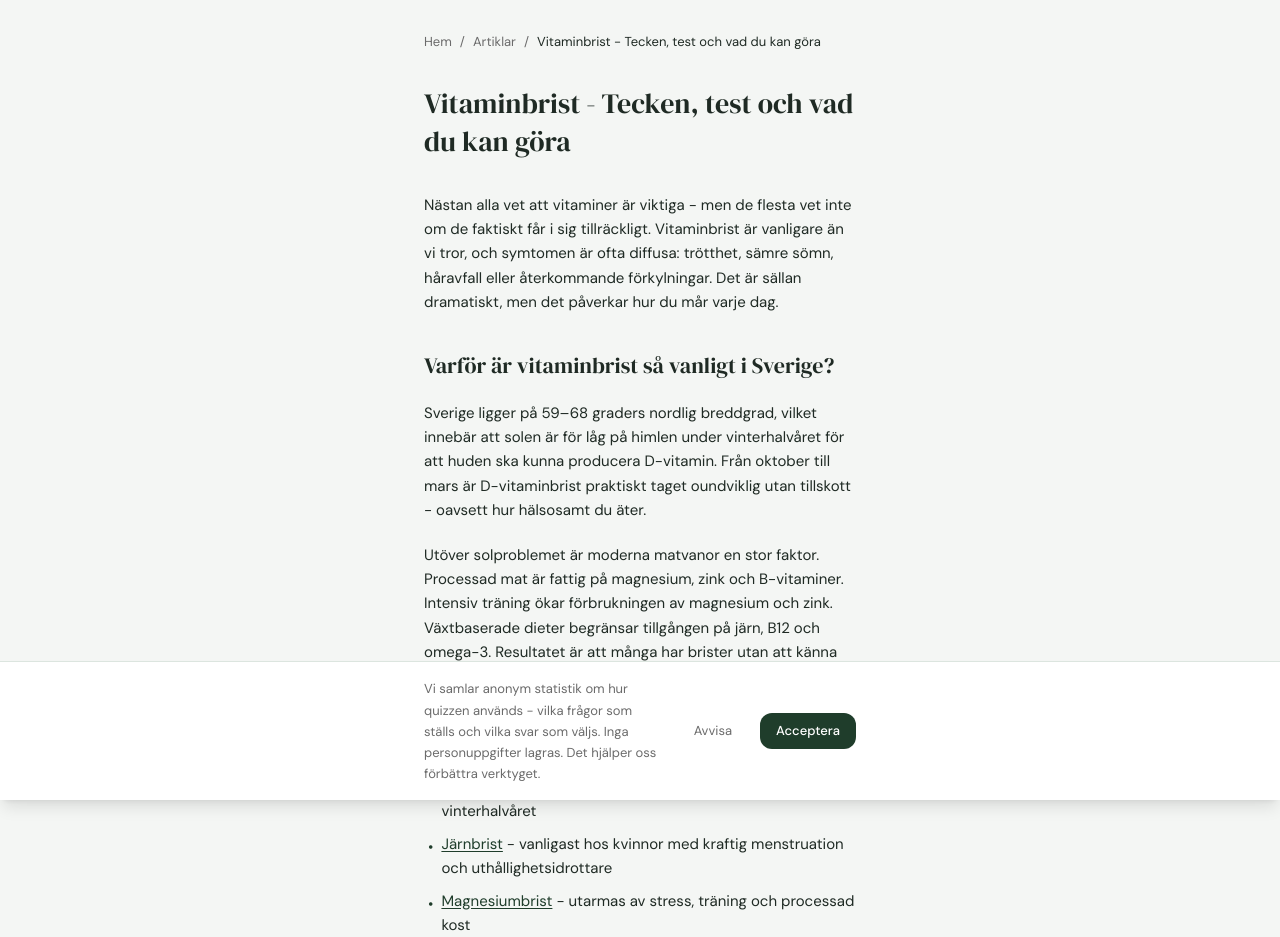
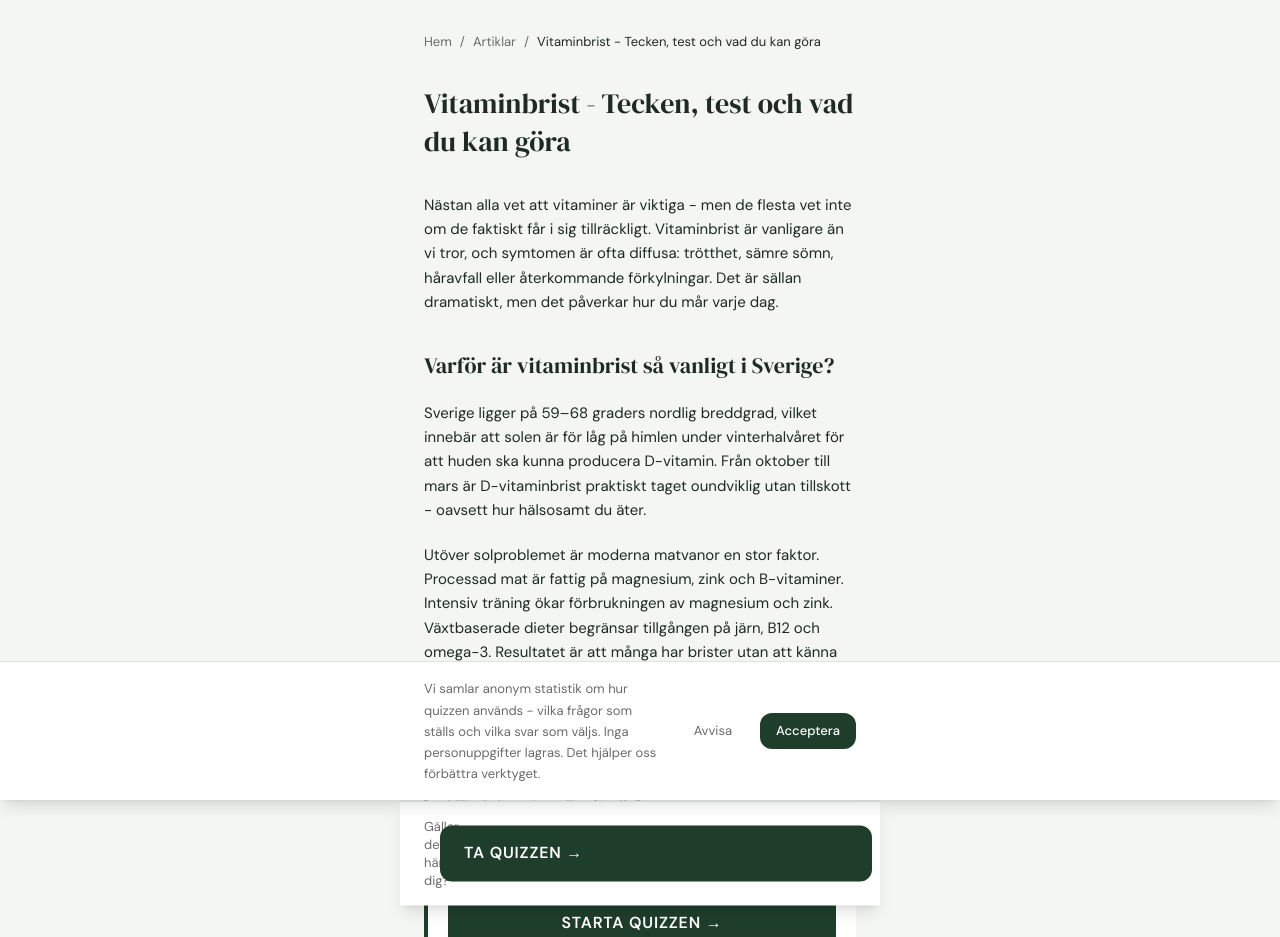
Before and after one commit to rath9110/Brist, a Next.js app: page /artikel/vitaminbrist-tecken-test in a window 1280 px wide. Shown: the top 937 px of the page. Built offline with nearby package versions, Linux system fonts and the light colour scheme.

Commit message:
Added funnel improvements

```diff
--- a/src/app/artikel/[slug]/page.tsx
+++ b/src/app/artikel/[slug]/page.tsx
@@ -3,6 +3,7 @@ import { notFound } from "next/navigation";
 import Link from "next/link";
 import type { Metadata } from "next";
 import { getArticle, getAllSlugs, getRelatedArticles } from "@/lib/articles";
+import StickyQuizBar from "@/components/StickyQuizBar";
 
 const SITE_URL = "https://peiling.se";
 
@@ -192,7 +193,7 @@ export default function ArticlePage({ params }: { params: { slug: string } }) {
     : null;
 
   return (
-    <main className="min-h-screen pb-20">
+    <main className="min-h-screen pb-28">
       <script
         type="application/ld+json"
         dangerouslySetInnerHTML={{ __html: JSON.stringify(jsonLd) }}
@@ -228,9 +229,17 @@ export default function ArticlePage({ params }: { params: { slug: string } }) {
           </h1>
 
           <div className="space-y-5">
-            {article.blocks.map((block, i) => {
+            {(() => {
+              let firstH2Seen = false;
+              const nodes: React.ReactNode[] = [];
+              article.blocks.forEach((block, i) => {
                 if (block.type === "h2") {
-                return (
+                  if (firstH2Seen) {
+                    // Mid-article CTA before every subsequent h2
+                  } else {
+                    firstH2Seen = true;
+                  }
+                  nodes.push(
                     <h2
                       key={i}
                       className="font-serif text-[22px] text-text pt-4 leading-snug"
@@ -238,9 +247,33 @@ export default function ArticlePage({ params }: { params: { slug: string } }) {
                       {block.text}
                     </h2>
                   );
+                  // Inject inline CTA after the second h2 (index 1)
+                  const h2Count = article.blocks
+                    .slice(0, i + 1)
+                    .filter((b) => b.type === "h2").length;
+                  if (h2Count === 2) {
+                    nodes.push(
+                      <div
+                        key={`inline-cta-${i}`}
+                        className="bg-surface rounded-card p-5 border-l-4 border-primary"
+                      >
+                        <p className="font-sans text-[14px] font-medium text-text mb-1">
+                          {cta.hook}
+                        </p>
+                        <p className="font-sans text-[13px] text-text-muted leading-relaxed mb-3">
+                          {cta.body}
+                        </p>
+                        <Link
+                          href={`/quiz?ref=${article.slug}`}
+                          className="btn-cta block text-center text-[13px] py-2"
+                        >
+                          Starta quizzen →
+                        </Link>
+                      </div>
+                    );
                   }
-              if (block.type === "p") {
-                return (
+                } else if (block.type === "p") {
+                  nodes.push(
                     <p
                       key={i}
                       className="font-sans text-[15px] text-text leading-relaxed"
@@ -248,9 +281,8 @@ export default function ArticlePage({ params }: { params: { slug: string } }) {
                       {renderRichText(block.text)}
                     </p>
                   );
-              }
-              if (block.type === "ul") {
-                return (
+                } else if (block.type === "ul") {
+                  nodes.push(
                     <ul key={i} className="space-y-2 pl-1">
                       {block.items.map((item, j) => (
                         <li
@@ -263,9 +295,8 @@ export default function ArticlePage({ params }: { params: { slug: string } }) {
                       ))}
                     </ul>
                   );
-              }
-              if (block.type === "callout") {
-                return (
+                } else if (block.type === "callout") {
+                  nodes.push(
                     <div
                       key={i}
                       className="bg-primary-tint border-l-4 border-primary rounded-card p-5"
@@ -276,8 +307,9 @@ export default function ArticlePage({ params }: { params: { slug: string } }) {
                     </div>
                   );
                 }
-              return null;
-            })}
+              });
+              return nodes;
+            })()}
           </div>
 
           {/* CTA */}
@@ -322,6 +354,8 @@ export default function ArticlePage({ params }: { params: { slug: string } }) {
           )}
         </article>
       </div>
+
+      <StickyQuizBar articleSlug={article.slug} />
     </main>
   );
 }
--- /dev/null
+++ b/src/components/StickyQuizBar.tsx
@@ -0,0 +1,39 @@
+"use client";
+
+import { useEffect, useState } from "react";
+import Link from "next/link";
+
+export default function StickyQuizBar({ articleSlug }: { articleSlug: string }) {
+  const [visible, setVisible] = useState(false);
+
+  useEffect(() => {
+    function onScroll() {
+      // Show after scrolling past ~40% of the page
+      const scrolled = window.scrollY;
+      const total = document.body.scrollHeight - window.innerHeight;
+      setVisible(total > 0 && scrolled / total > 0.35);
+    }
+    window.addEventListener("scroll", onScroll, { passive: true });
+    return () => window.removeEventListener("scroll", onScroll);
+  }, []);
+
+  return (
+    <div
+      className={`fixed bottom-0 left-0 right-0 z-50 transition-transform duration-300 ${
+        visible ? "translate-y-0" : "translate-y-full"
+      }`}
+    >
+      <div className="bg-white border-t border-accent shadow-lg px-6 py-4 flex items-center justify-between gap-4 max-w-content mx-auto">
+        <p className="font-sans text-[13px] text-text-muted leading-snug flex-1 min-w-0">
+          Gäller det här dig?
+        </p>
+        <Link
+          href={`/quiz?ref=${articleSlug}`}
+          className="btn-cta shrink-0 text-[13px] px-4 py-2"
+        >
+          Ta quizzen →
+        </Link>
+      </div>
+    </div>
+  );
+}
```
Lines whose indentation alone changed are shown as unchanged.
